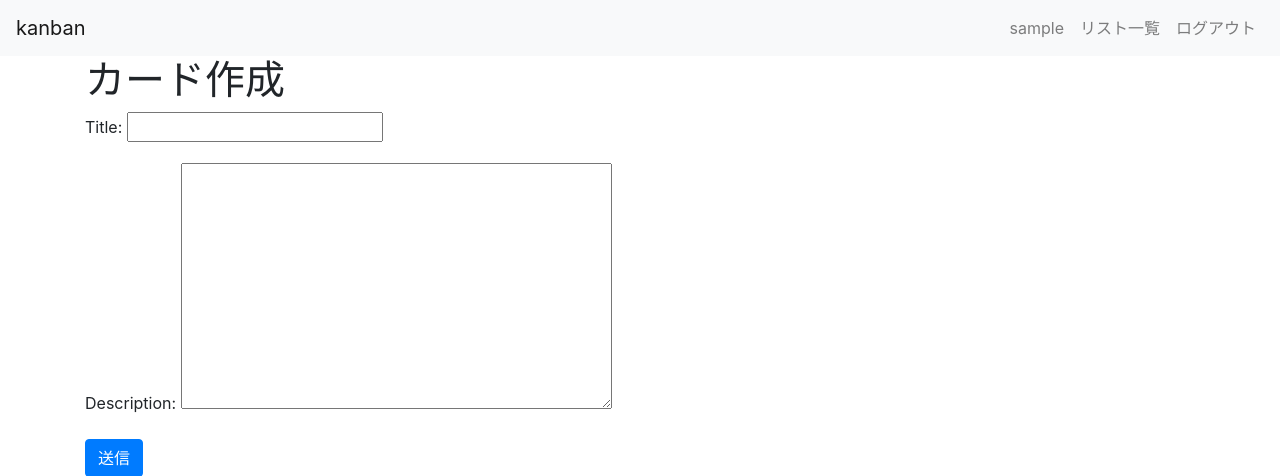
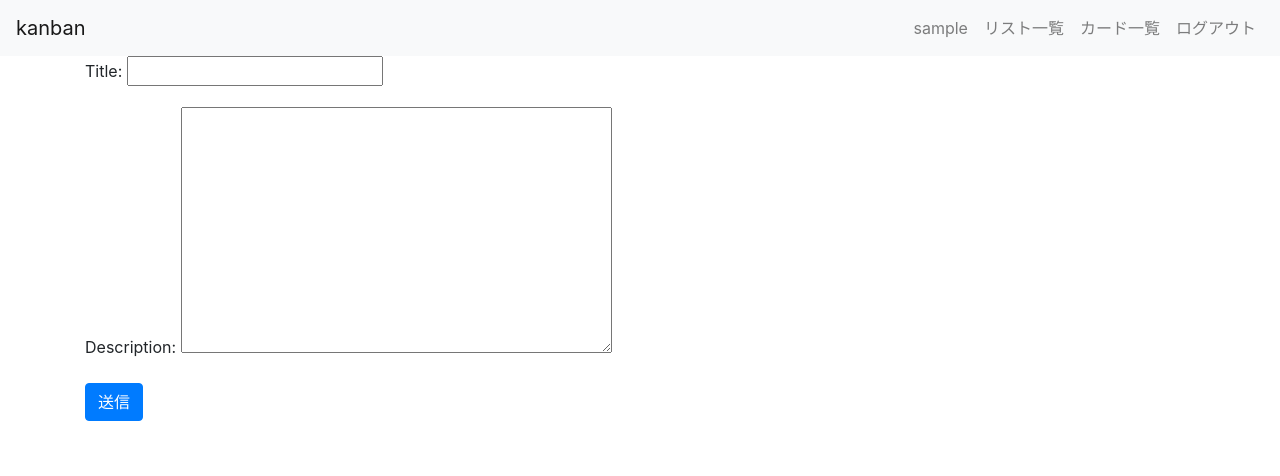
Before and after one commit to gakitomo/Python1, a Django app: page /kanban/cards/create/1 in a window 1280 px wide. Shown: the top 476 px of the page. Run offline with Django 3.2, Linux system fonts and the light colour scheme; the visitor is signed in with stand-in values (Sample User, id 1); some libraries are stand-ins or nearby versions.

Commit message:
Update base.html

```diff
--- a/kanban/templates/kanban/base.html
+++ b/kanban/templates/kanban/base.html
@@ -12,8 +12,12 @@
   </head>
   <body>
     <header>
-      <nav class="navbar navbar-expand-lg navbar-light bg-light">
+      <nav class="navbar navbar-expand-lg navbar-light bg-light fixed-top">
+        {% if request.user.is_authenticated %}
+        <a class="navbar-brand" href="{% url 'kanban:home' %}">kanban</a>
+        {% else %}
         <a class="navbar-brand" href="{% url 'kanban:index' %}">kanban</a>
+        {% endif %}
         <button class="navbar-toggler" type="button" data-toggle="collapse" data-target="#navbarSupportedContent" aria-controls="navbarSupportedContent" aria-expanded="false" aria-label="Toggle navigation">
           <span class="navbar-toggler-icon"></span>
         </button>
@@ -27,6 +31,9 @@
             </li>
             <li class="nav-item">
               <a class="nav-link" href="{% url 'kanban:lists_list' %}">リスト一覧</a>
+            </li>
+            <li class="nav-item">
+              <a class="nav-link" href="{% url 'kanban:cards_list' %}">カード一覧</a>
             </li>
             <li class="nav-item">
               <a class="nav-link" href="{% url 'logout' %}">ログアウト</a>
```
